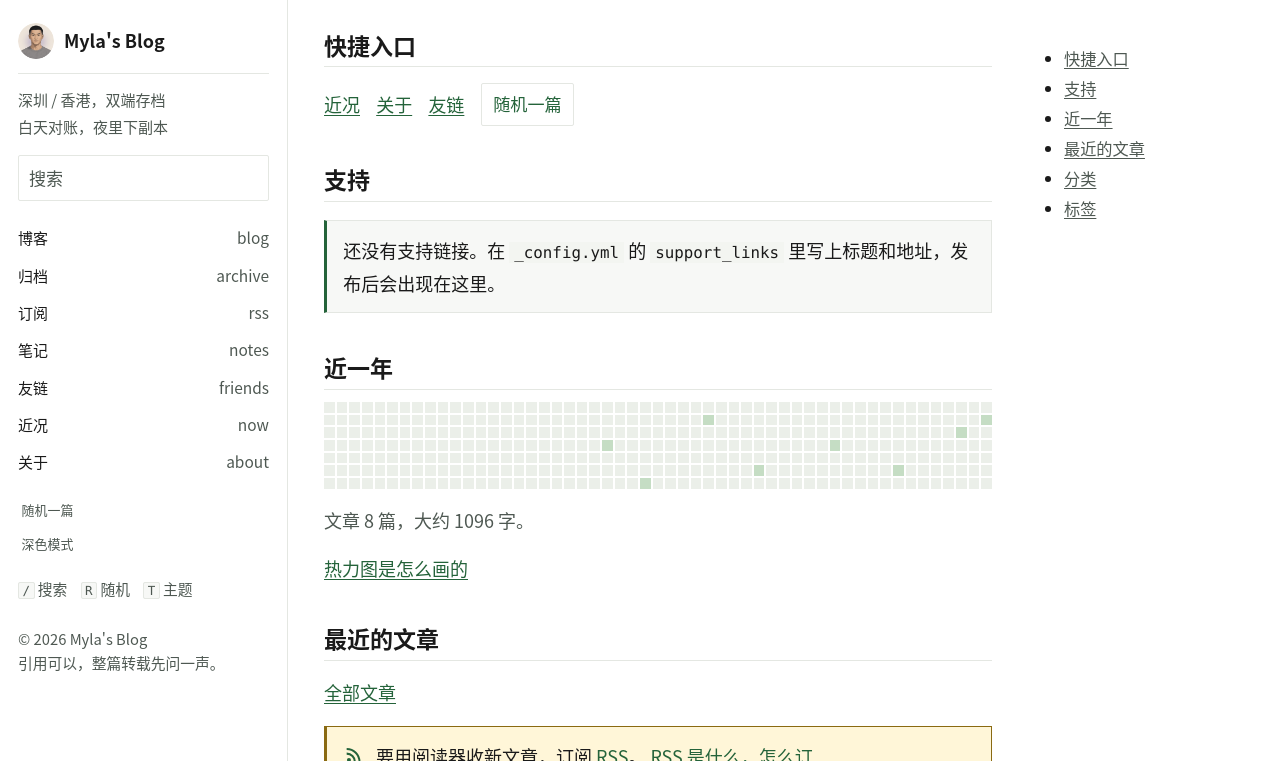
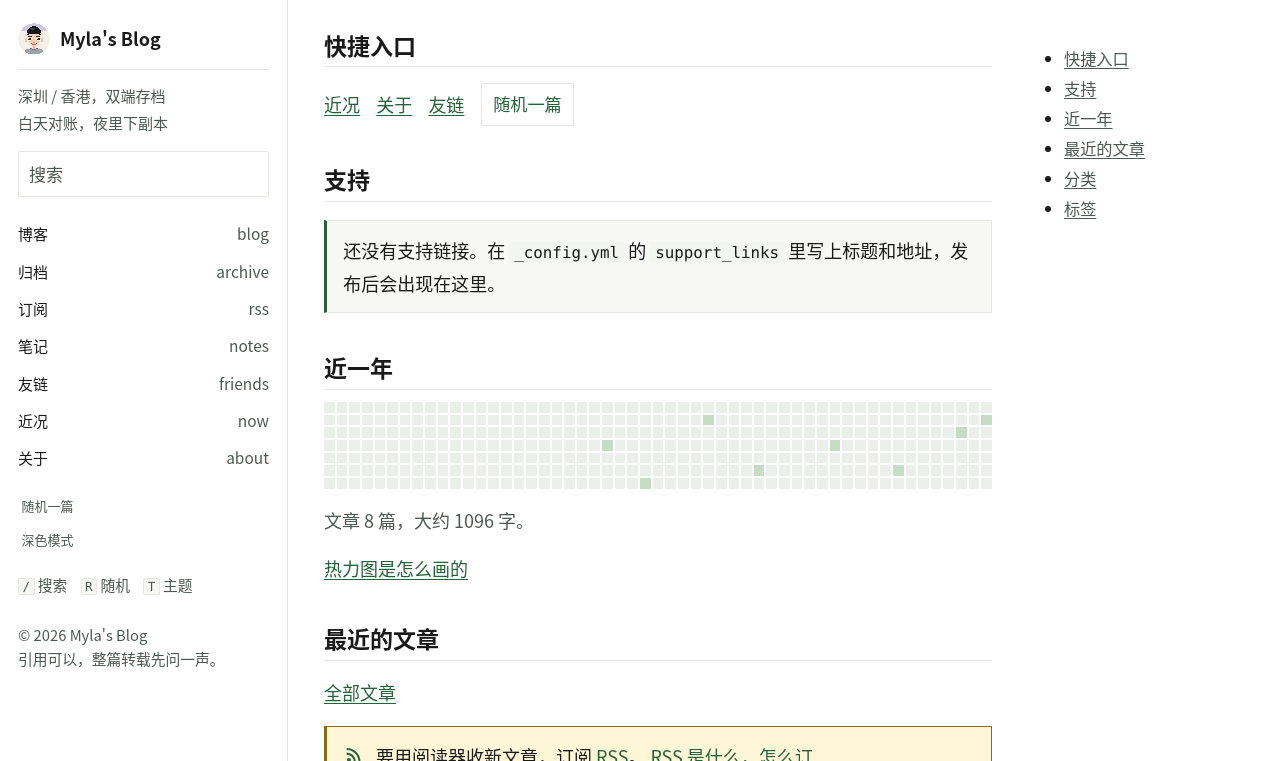
Before and after one commit to Petitchaton78/myla-blog, a Jekyll site: the page built from index.html, in a window 1280 px wide. Shown: the top 761 px of the page. Built offline with Jekyll 4.4.1, drawn with Linux system fonts in a browser that asks for light colours.

Commit message:
Replace the smooth portrait with a hand-drawn pixel avatar.
The mark is a 32 by 32 sprite: short black crop, grey T-shirt, rounder Q face. It scales with nearest-neighbor, and the sidebar type stays as it was.

Co-authored-by: Myla <Petitchaton78@users.noreply.github.com>

```diff
--- a/_includes/header.html
+++ b/_includes/header.html
@@ -6,7 +6,7 @@
     <label for="menu-control" aria-label="打开菜单">
       <svg class="book-icon" viewBox="0 0 24 24" aria-hidden="true"><path fill="currentColor" d="M3 6h18v2H3V6zm0 5h18v2H3v-2zm0 5h18v2H3v-2z"/></svg>
     </label>
-    <strong><a class="mobile-brand" href="{{ '/' | relative_url }}"><img class="site-mark" src="{{ '/assets/logo.png' | relative_url }}" alt="" width="26" height="26"><span>{{ site.title }}</span></a></strong>
+    <strong><a class="mobile-brand" href="{{ '/' | relative_url }}"><img class="site-mark" src="{{ '/assets/logo.png' | relative_url }}" alt="" width="32" height="32"><span>{{ site.title }}</span></a></strong>
     <label for="toc-control" class="toc-toggle" aria-label="打开目录">
       <svg class="book-icon" viewBox="0 0 24 24" aria-hidden="true"><path fill="currentColor" d="M4 6h10v2H4V6zm0 5h16v2H4v-2zm0 5h12v2H4v-2z"/></svg>
     </label>
--- a/_includes/sidebar.html
+++ b/_includes/sidebar.html
@@ -7,7 +7,7 @@
     <nav aria-label="站点">
       <h2 class="book-brand">
         <a class="flex align-center" href="{{ '/' | relative_url }}">
-          <img class="site-mark" src="{{ '/assets/logo.png' | relative_url }}" alt="" width="36" height="36">
+          <img class="site-mark" src="{{ '/assets/logo.png' | relative_url }}" alt="" width="32" height="32">
           <span>{{ site.title }}</span>
         </a>
       </h2>
--- a/assets/css/style.css
+++ b/assets/css/style.css
@@ -115,11 +115,12 @@ body {
 
 img { max-width: 100%; height: auto; }
 .site-mark {
-  width: 36px;
-  height: 36px;
-  flex: 0 0 36px;
+  width: 32px;
+  height: 32px;
+  flex: 0 0 32px;
   display: block;
   border-radius: 50%;
+  image-rendering: pixelated;
 }
 
 a { color: var(--accent); text-decoration-thickness: 1px; text-underline-offset: 0.18em; }
@@ -296,7 +297,7 @@ button.random:hover,
   align-items: center;
   gap: 0.4rem;
 }
-.book-header .site-mark { width: 26px; height: 26px; flex-basis: 26px; }
+.book-header .site-mark { width: 32px; height: 32px; flex-basis: 32px; }
 
 .key-hints { margin: 0.9rem 0 0; color: var(--muted); font-size: 0.82rem; }
 .key-hints span { margin-right: 0.55rem; }
```
Also changed, not shown: assets/logo.png, favicon.png.
